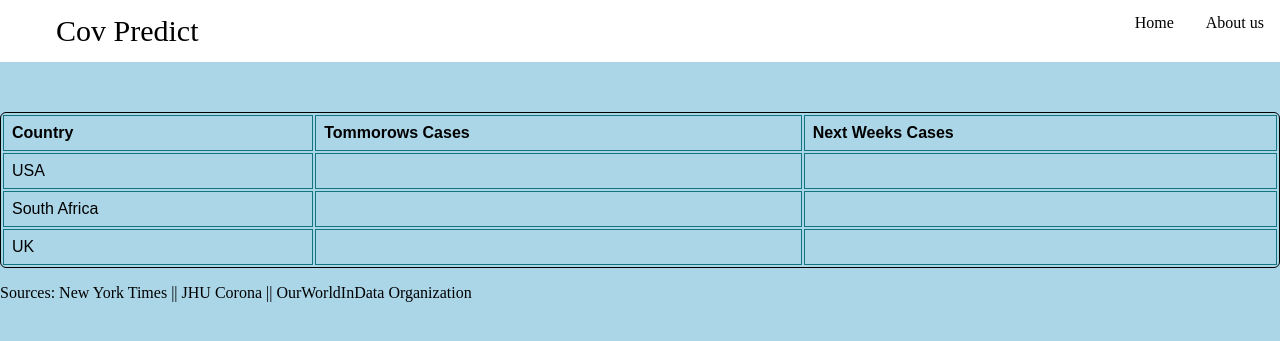
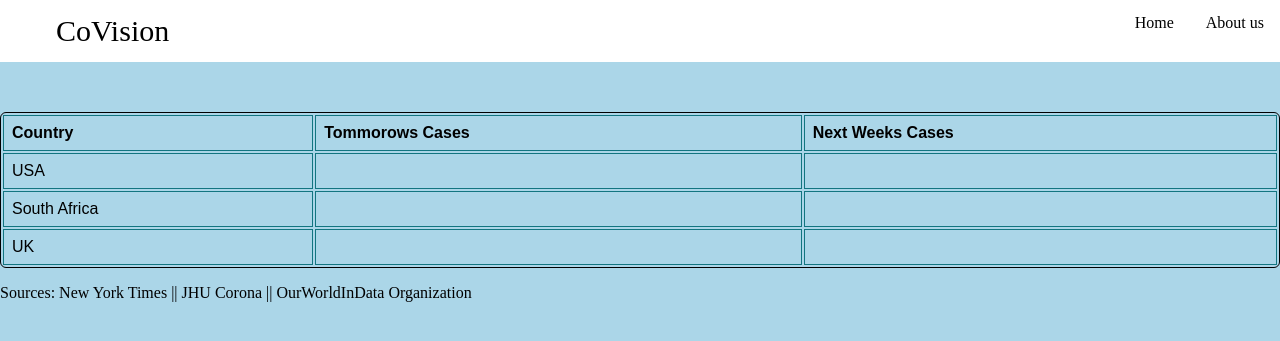
Before and after one commit to Jonathanngundu/covid-predict, a Flask app: template templates/index.html in a window 1280 px wide. Shown: the top 341 px of the page. Run offline with Flask 2, Linux system fonts and the light colour scheme; the template is opened without the code that fills it, so the values that code supplies are empty; parts of the project's set-up code (start-up, migrations or seed data) failed here and were passed over.

Commit message:
Update index.html

```diff
--- a/templates/index.html
+++ b/templates/index.html
@@ -65,7 +65,7 @@
 <ul>
     <li><a href="/about">About us</a></li>
     <li><a href="/">Home</a></li>
-    <li style="float:left"><a class="active" href="/">Cov Predict</a></li>
+    <li style="float:left"><a class="active" href="/">CoVision</a></li>
 </ul>
 
 
```
